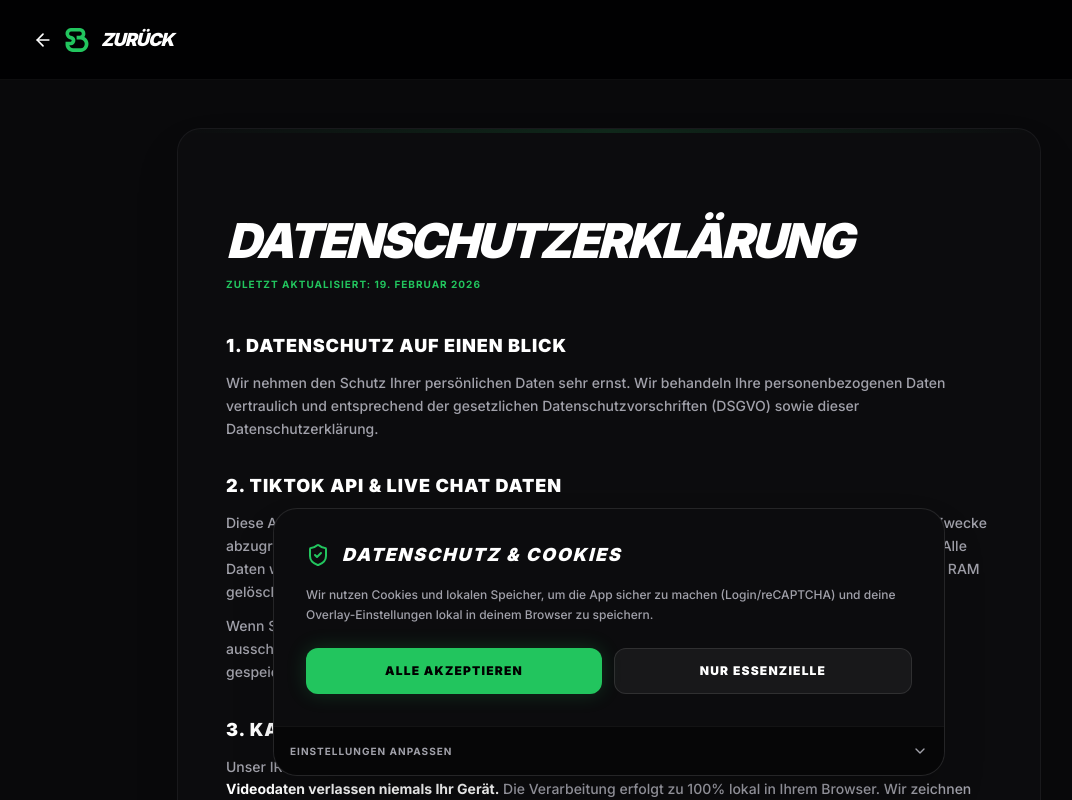
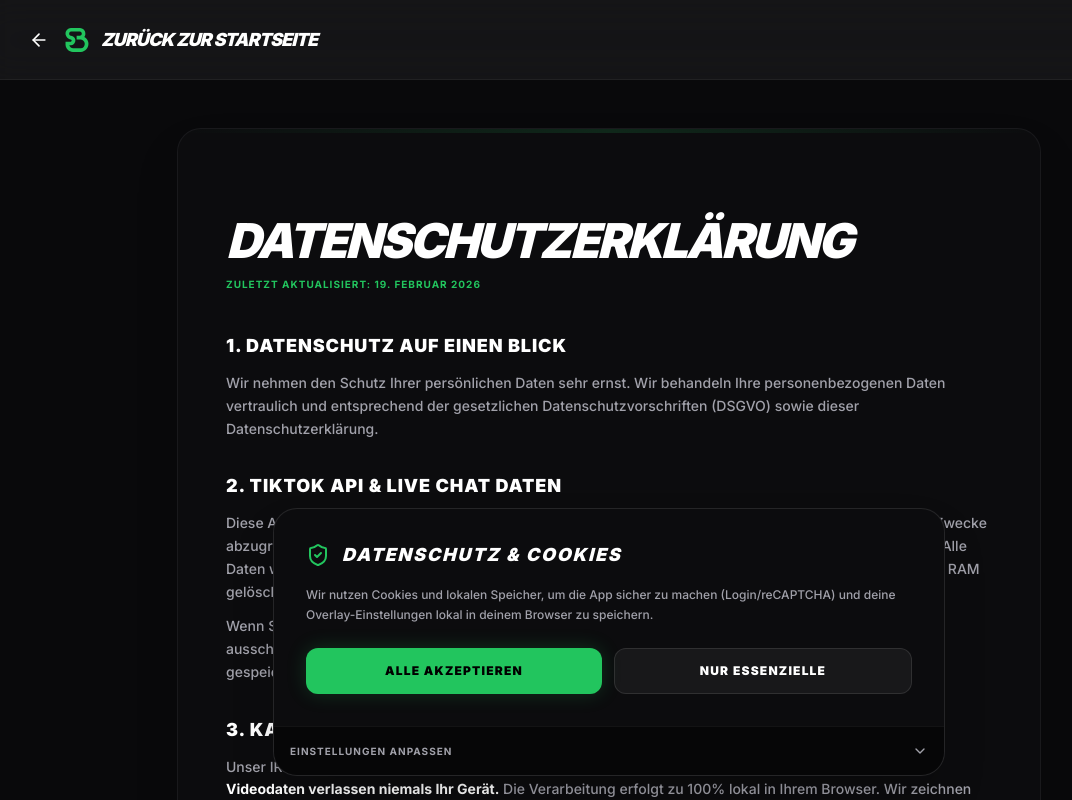
Before and after one commit to muhtarremsi/tiktok-overlay, a Next.js app: page /privacy in a window 1280 px wide. Shown: the top 800 px of the page, without its empty margins (31-1103 px from the left). Built offline with nearby package versions, Linux system fonts and the light colour scheme.

Commit message:
v0.030133: Create highly styled DSGVO pages with full-width clickable header for easy closing and fix 404 license link

```diff
--- a/app/licenses/page.tsx
+++ b/app/license/page.tsx
@@ -9,16 +9,17 @@ function SekerLogo({ className }: { className?: string }) {
   );
 }
 
-export default function LicensesPage() {
+export default function LicensePage() {
   return (
     <div className="min-h-screen bg-[#09090b] text-zinc-300 font-sans selection:bg-green-500/30">
-      <div className="fixed top-0 left-0 w-full h-20 bg-black/80 backdrop-blur-xl border-b border-white/5 z-50 flex items-center px-6 md:px-16">
-         <Link href="/" className="flex items-center gap-3 text-white hover:text-green-500 transition-colors group">
+
+      <Link href="/" className="fixed top-0 left-0 w-full h-20 bg-black/80 backdrop-blur-xl border-b border-white/5 z-50 flex items-center px-6 md:px-16 hover:bg-white/5 transition-colors cursor-pointer group">
+         <div className="flex items-center gap-3 text-white">
             <ArrowLeft size={20} className="group-hover:-translate-x-1 transition-transform" />
             <SekerLogo className="w-6 h-6 text-green-500" />
-            <span className="text-lg font-black italic tracking-tighter uppercase">Zurück</span>
-         </Link>
-      </div>
+            <span className="text-lg font-black italic tracking-tighter uppercase">Zurück zur Startseite</span>
+         </div>
+      </Link>
 
       <div className="pt-32 pb-20 px-4 max-w-4xl mx-auto">
          <div className="bg-[#0c0c0e] border border-zinc-800/50 p-8 md:p-12 rounded-3xl shadow-2xl space-y-10 relative overflow-hidden">
--- a/app/page.tsx
+++ b/app/page.tsx
@@ -47,7 +47,7 @@ export default function Home() {
       <div className="relative flex-1 flex flex-col justify-center items-center px-4 text-center z-20">
         <div className="max-w-4xl mx-auto space-y-6 md:space-y-8 w-full">
           <div className="inline-flex items-center gap-2 px-3 py-1 rounded-full border border-green-500/20 bg-green-500/5 text-green-400 text-[9px] font-bold uppercase tracking-widest backdrop-blur-sm">
-            <span className="w-1.5 h-1.5 rounded-full bg-green-500 animate-pulse"></span> v0.030132 Original Legal UI
+            <span className="w-1.5 h-1.5 rounded-full bg-green-500 animate-pulse"></span> v0.030133 Perfect Legal UI
           </div>
 
           <h1 className="text-5xl sm:text-6xl md:text-8xl font-black italic tracking-tighter leading-[0.9] uppercase drop-shadow-2xl break-words w-full">
--- a/app/privacy/page.tsx
+++ b/app/privacy/page.tsx
@@ -12,13 +12,15 @@ function SekerLogo({ className }: { className?: string }) {
 export default function PrivacyPage() {
   return (
     <div className="min-h-screen bg-[#09090b] text-zinc-300 font-sans selection:bg-green-500/30">
-      <div className="fixed top-0 left-0 w-full h-20 bg-black/80 backdrop-blur-xl border-b border-white/5 z-50 flex items-center px-6 md:px-16">
-         <Link href="/" className="flex items-center gap-3 text-white hover:text-green-500 transition-colors group">
+
+      {/* VOLL KLICKBARER FIXED HEADER */}
+      <Link href="/" className="fixed top-0 left-0 w-full h-20 bg-black/80 backdrop-blur-xl border-b border-white/5 z-50 flex items-center px-6 md:px-16 hover:bg-white/5 transition-colors cursor-pointer group">
+         <div className="flex items-center gap-3 text-white">
             <ArrowLeft size={20} className="group-hover:-translate-x-1 transition-transform" />
             <SekerLogo className="w-6 h-6 text-green-500" />
-            <span className="text-lg font-black italic tracking-tighter uppercase">Zurück</span>
-         </Link>
-      </div>
+            <span className="text-lg font-black italic tracking-tighter uppercase">Zurück zur Startseite</span>
+         </div>
+      </Link>
 
       <div className="pt-32 pb-20 px-4 max-w-4xl mx-auto">
          <div className="bg-[#0c0c0e] border border-zinc-800/50 p-8 md:p-12 rounded-3xl shadow-2xl space-y-10 relative overflow-hidden">
--- a/app/terms/page.tsx
+++ b/app/terms/page.tsx
@@ -12,13 +12,14 @@ function SekerLogo({ className }: { className?: string }) {
 export default function TermsPage() {
   return (
     <div className="min-h-screen bg-[#09090b] text-zinc-300 font-sans selection:bg-green-500/30">
-      <div className="fixed top-0 left-0 w-full h-20 bg-black/80 backdrop-blur-xl border-b border-white/5 z-50 flex items-center px-6 md:px-16">
-         <Link href="/" className="flex items-center gap-3 text-white hover:text-green-500 transition-colors group">
+
+      <Link href="/" className="fixed top-0 left-0 w-full h-20 bg-black/80 backdrop-blur-xl border-b border-white/5 z-50 flex items-center px-6 md:px-16 hover:bg-white/5 transition-colors cursor-pointer group">
+         <div className="flex items-center gap-3 text-white">
             <ArrowLeft size={20} className="group-hover:-translate-x-1 transition-transform" />
             <SekerLogo className="w-6 h-6 text-green-500" />
-            <span className="text-lg font-black italic tracking-tighter uppercase">Zurück</span>
-         </Link>
-      </div>
+            <span className="text-lg font-black italic tracking-tighter uppercase">Zurück zur Startseite</span>
+         </div>
+      </Link>
 
       <div className="pt-32 pb-20 px-4 max-w-4xl mx-auto">
          <div className="bg-[#0c0c0e] border border-zinc-800/50 p-8 md:p-12 rounded-3xl shadow-2xl space-y-10 relative overflow-hidden">
```
